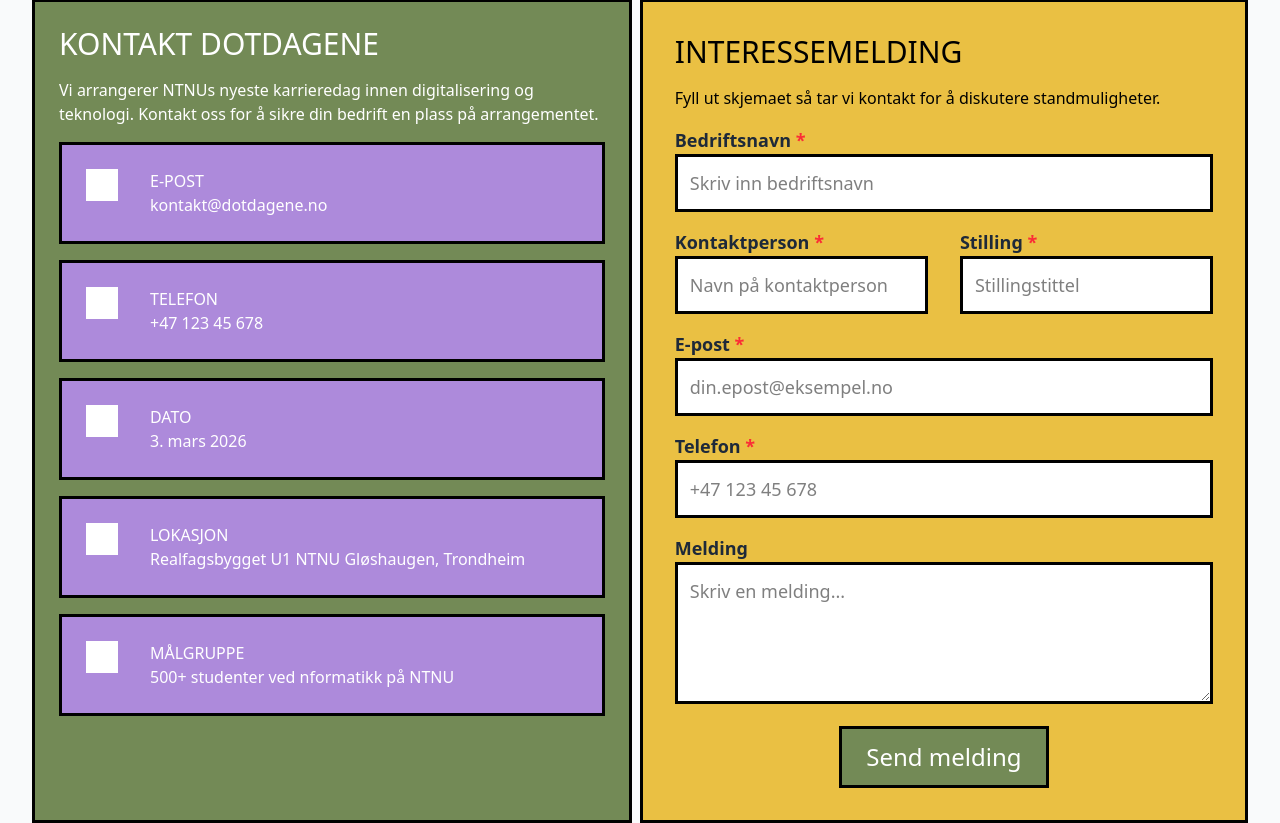
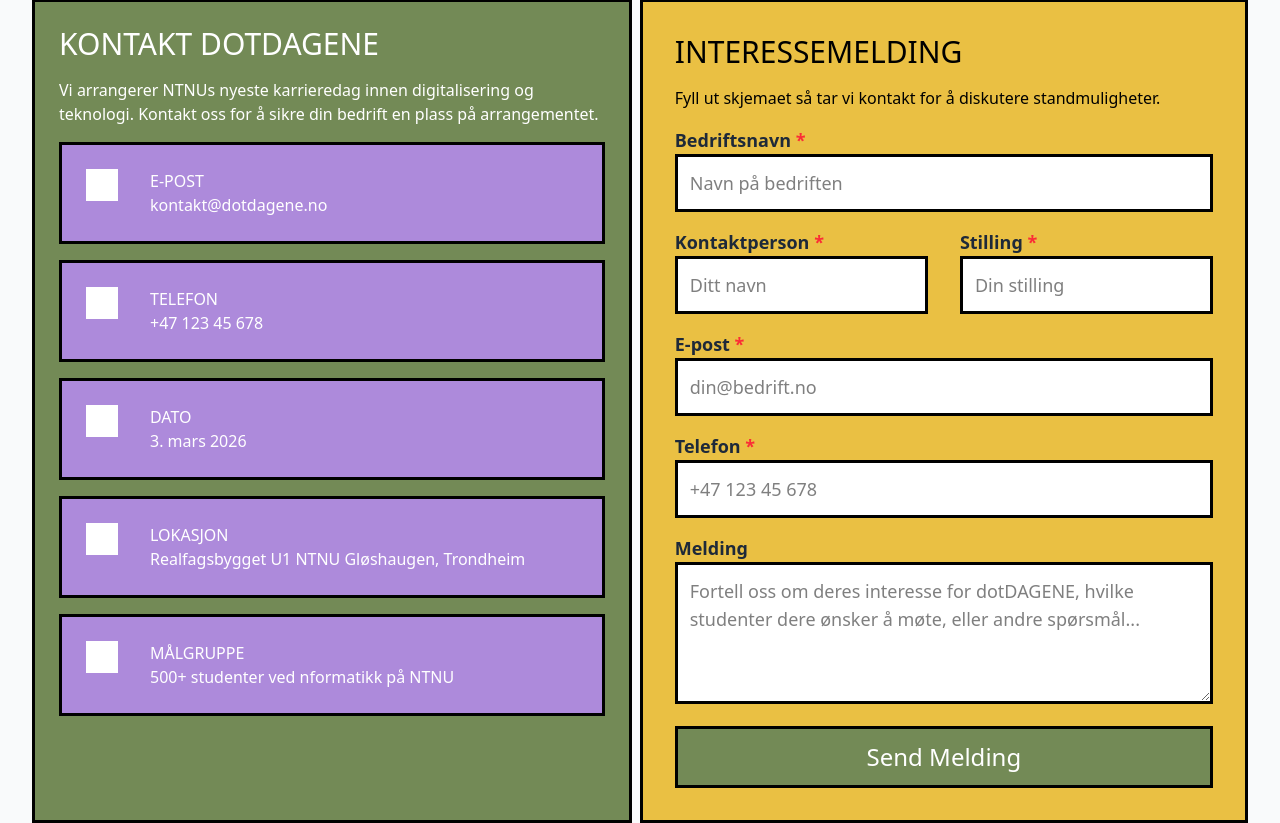
Before and after one commit to appKom/conchiglie-web, a React (Vite) app in the folder frontend/: page / in a window 1280 px wide. Shown: the part 2269-3092 px from the top of the page. Built offline with nearby package versions, Linux system fonts and the light colour scheme.

Commit message:
style: polish contact form

```diff
--- a/frontend/src/App.tsx
+++ b/frontend/src/App.tsx
@@ -1,13 +1,12 @@
-import { BrowserRouter as Router, Routes, Route } from 'react-router-dom';
+import { Route, BrowserRouter as Router, Routes } from 'react-router-dom';
 import { HomePage } from './pages/HomePage';
-import { ContactFormPage } from './pages/ContactFormPage';
 
 export function App() {
   return (
     <Router>
       <Routes>
         <Route path="/" element={<HomePage />} />
-        <Route path="/contact" element={<ContactFormPage />} />
+        {/* <Route path="/contact" element={<ContactFormPage />} /> */}
       </Routes>
     </Router>
   );
--- a/frontend/src/components/HomePage/ContactForm.tsx
+++ b/frontend/src/components/HomePage/ContactForm.tsx
@@ -1,5 +1,4 @@
-import React, { useState } from 'react';
-import { Header } from '../Header';
+import { useState } from 'react';
 import { Button } from '../Button';
 
 export const ContactForm = () => {
@@ -81,7 +80,7 @@
               value={formData.bedriftsnavn}
               onChange={handleInputChange}
               required
-              placeholder="Skriv inn bedriftsnavn"
+              placeholder="Navn på bedriften"
               className="w-full border-3 border-black bg-white px-3 py-3 text-lg"
             />
           </div>
@@ -102,7 +101,7 @@
                 value={formData.kontaktperson}
                 onChange={handleInputChange}
                 required
-                placeholder="Navn på kontaktperson"
+                placeholder="Ditt navn"
                 className="w-full border-3 border-black bg-white px-3 py-3 text-lg"
               />
             </div>
@@ -120,7 +119,7 @@
                 value={formData.stilling}
                 onChange={handleInputChange}
                 required
-                placeholder="Stillingstittel"
+                placeholder="Din stilling"
                 className="w-full border-3 border-black bg-white px-3 py-3 text-lg"
               />
             </div>
@@ -138,7 +137,7 @@
               value={formData.epost}
               onChange={handleInputChange}
               required
-              placeholder="din.epost@eksempel.no"
+              placeholder="din@bedrift.no"
               className="w-full border-3 border-black bg-white px-3 py-3 text-lg"
             />
           </div>
@@ -177,14 +176,14 @@
               value={formData.melding}
               onChange={handleInputChange}
               rows={4}
-              placeholder="Skriv en melding..."
+              placeholder="Fortell oss om deres interesse for dotDAGENE, hvilke studenter dere ønsker å møte, eller andre spørsmål..."
               className="resize-vertical w-full border-3 border-black bg-white px-3 py-3 text-lg"
             />
           </div>
 
-          <div className="flex justify-center">
+          <div className="flex flex-col items-stretch justify-center">
             <Button color="green" type="submit" disabled={isSubmitting}>
-              {isSubmitting ? 'Sender...' : 'Send melding'}
+              Send Melding
             </Button>
           </div>
 
```
